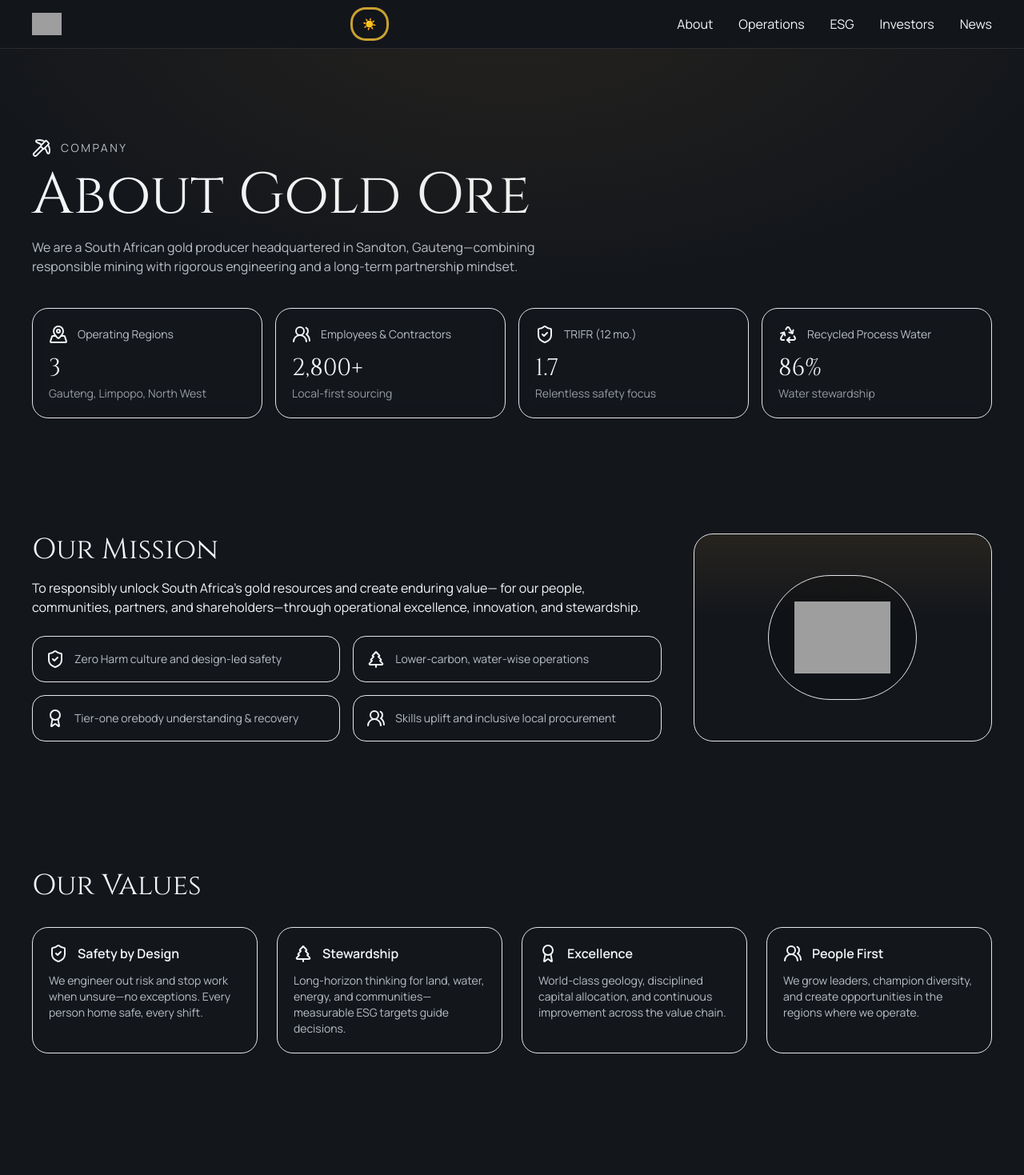
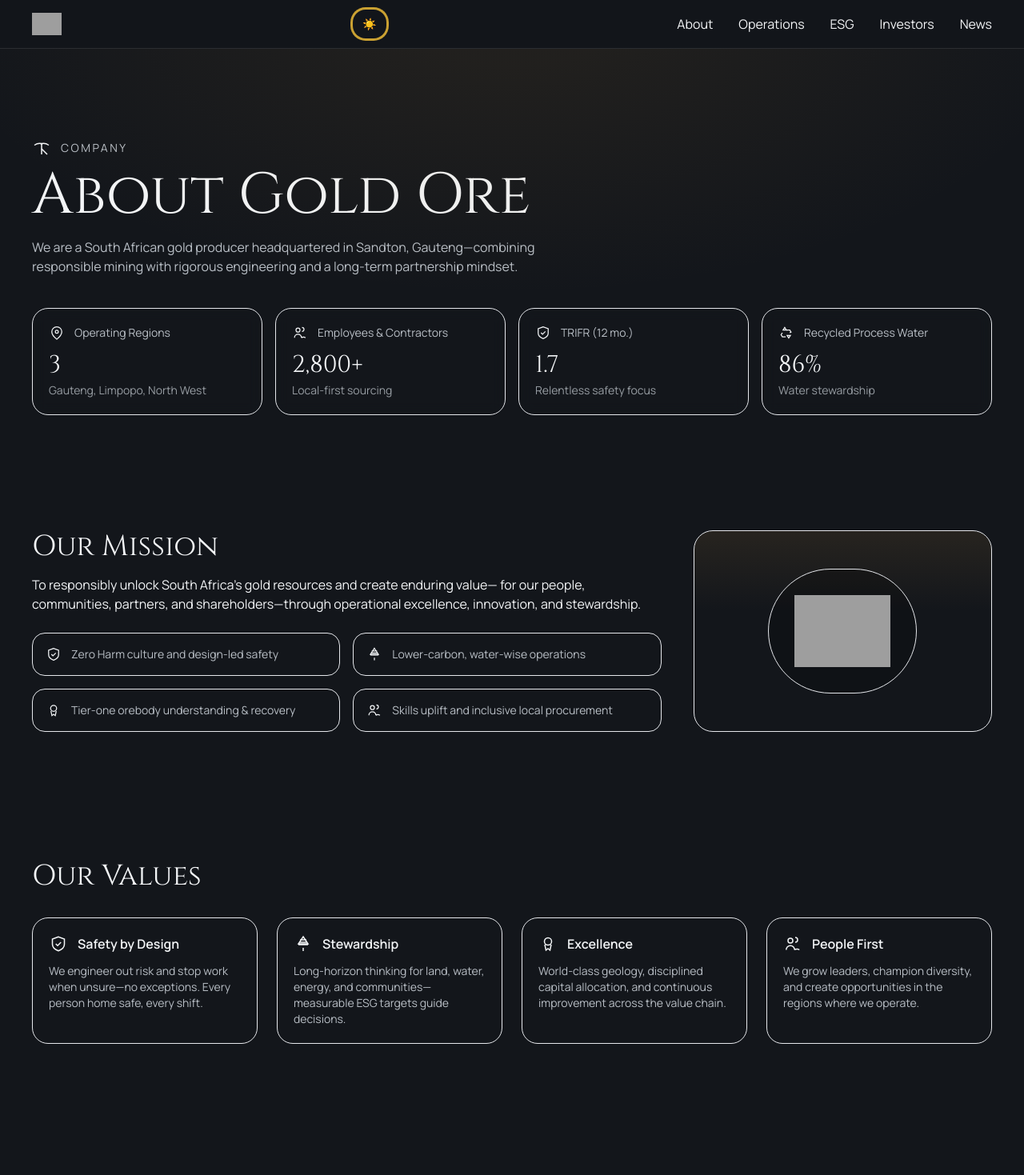
Before and after one commit to Capdavid777/gold-ore, a Next.js app: page /about in a window 1280 px wide. Shown: the top 1469 px of the page at 80% size. Built offline with nearby package versions, Linux system fonts and the light colour scheme; no server answers; grey boxes are pictures that could not be loaded.

Commit message:
Update page.tsx

```diff
--- a/src/app/about/page.tsx
+++ b/src/app/about/page.tsx
@@ -2,52 +2,97 @@
 import Image from "next/image";
 import { motion, useReducedMotion } from "framer-motion";
 import { Section } from "@/components/ui/Section";
-import {
-  MapPinned,
-  ShieldCheck,
-  TreePine,
-  Users2,
-  Award,
-  ArrowRight,
-  Pickaxe,
-  Recycle,
-} from "lucide-react";
 
+/** ──────────────────────────────────────────────────────────────────────────────
+ * Minimal inline icons (no external dependency)
+ * All icons inherit currentColor; size via className (e.g., h-6 w-6).
+ * ──────────────────────────────────────────────────────────────────────────── */
+const Icon = {
+  MapPin: (props: React.SVGProps<SVGSVGElement>) => (
+    <svg viewBox="0 0 24 24" fill="none" stroke="currentColor" {...props}>
+      <path strokeWidth="1.5" d="M19.5 10.5c0 5.25-7.5 11.25-7.5 11.25S4.5 15.75 4.5 10.5a7.5 7.5 0 1 1 15 0Z" />
+      <circle cx="12" cy="10.5" r="2.25" strokeWidth="1.5" />
+    </svg>
+  ),
+  ShieldCheck: (props: React.SVGProps<SVGSVGElement>) => (
+    <svg viewBox="0 0 24 24" fill="none" stroke="currentColor" {...props}>
+      <path strokeWidth="1.5" d="M12 3.25 4.5 6v6.5c0 4.5 3.5 6.75 7.5 8.25 4-1.5 7.5-3.75 7.5-8.25V6L12 3.25Z" />
+      <path strokeWidth="1.5" d="m8.75 12 2.25 2.25 4.25-4.25" />
+    </svg>
+  ),
+  Tree: (props: React.SVGProps<SVGSVGElement>) => (
+    <svg viewBox="0 0 24 24" fill="none" stroke="currentColor" {...props}>
+      <path strokeWidth="1.5" d="M12 21v-4M6 13h12M7 10h10M8 7h8M12 3l6 9H6l6-9Z" />
+    </svg>
+  ),
+  Users: (props: React.SVGProps<SVGSVGElement>) => (
+    <svg viewBox="0 0 24 24" fill="none" stroke="currentColor" {...props}>
+      <circle cx="9" cy="8" r="3" strokeWidth="1.5" />
+      <path strokeWidth="1.5" d="M15 10a3 3 0 1 0 0-6" />
+      <path strokeWidth="1.5" d="M3.75 19.5a5.25 5.25 0 0 1 10.5 0M14.25 19.5a5.25 5.25 0 0 1 6 0" />
+    </svg>
+  ),
+  Award: (props: React.SVGProps<SVGSVGElement>) => (
+    <svg viewBox="0 0 24 24" fill="none" stroke="currentColor" {...props}>
+      <circle cx="12" cy="9" r="4.5" strokeWidth="1.5" />
+      <path strokeWidth="1.5" d="m8 13 1.5 7L12 18l2.5 2 1.5-7" />
+    </svg>
+  ),
+  ArrowRight: (props: React.SVGProps<SVGSVGElement>) => (
+    <svg viewBox="0 0 24 24" fill="none" stroke="currentColor" {...props}>
+      <path strokeWidth="1.5" d="M4 12h14M13 6l6 6-6 6" />
+    </svg>
+  ),
+  Pickaxe: (props: React.SVGProps<SVGSVGElement>) => (
+    <svg viewBox="0 0 24 24" fill="none" stroke="currentColor" {...props}>
+      <path strokeWidth="1.5" d="M3 8.5C6.5 6 10 5.5 13.5 7M21 8.5C17.5 6 14 5.5 10.5 7M12 7v13" />
+      <path strokeWidth="1.5" d="m12 13 7 7" />
+    </svg>
+  ),
+  Recycle: (props: React.SVGProps<SVGSVGElement>) => (
+    <svg viewBox="0 0 24 24" fill="none" stroke="currentColor" {...props}>
+      <path strokeWidth="1.5" d="M7 8 9.5 4 12 8H7Z" />
+      <path strokeWidth="1.5" d="M12 8h5l2 3-2 1" />
+      <path strokeWidth="1.5" d="M6 12 4 15l2 3h5" />
+      <path strokeWidth="1.5" d="M18 16l-2.5 4L13 16h5Z" />
+    </svg>
+  ),
+};
+
+/** ──────────────────────────────────────────────────────────────────────────────
+ * Content data
+ * ──────────────────────────────────────────────────────────────────────────── */
 type Stat = { label: string; value: string; sublabel?: string; icon?: React.ReactNode };
 type Value = { title: string; body: string; icon: React.ReactNode };
 type Leader = { name: string; role: string; bio: string; initials: string };
 
 const STATS: Stat[] = [
-  { label: "Operating Regions", value: "3", sublabel: "Gauteng, Limpopo, North West", icon: <MapPinned aria-hidden /> },
-  { label: "Employees & Contractors", value: "2,800+", sublabel: "Local-first sourcing", icon: <Users2 aria-hidden /> },
-  { label: "TRIFR (12 mo.)", value: "1.7", sublabel: "Relentless safety focus", icon: <ShieldCheck aria-hidden /> },
-  { label: "Recycled Process Water", value: "86%", sublabel: "Water stewardship", icon: <Recycle aria-hidden /> },
+  { label: "Operating Regions", value: "3", sublabel: "Gauteng, Limpopo, North West", icon: <Icon.MapPin aria-hidden className="h-5 w-5" /> },
+  { label: "Employees & Contractors", value: "2,800+", sublabel: "Local-first sourcing", icon: <Icon.Users aria-hidden className="h-5 w-5" /> },
+  { label: "TRIFR (12 mo.)", value: "1.7", sublabel: "Relentless safety focus", icon: <Icon.ShieldCheck aria-hidden className="h-5 w-5" /> },
+  { label: "Recycled Process Water", value: "86%", sublabel: "Water stewardship", icon: <Icon.Recycle aria-hidden className="h-5 w-5" /> },
 ];
 
 const VALUES: Value[] = [
   {
     title: "Safety by Design",
-    body:
-      "We engineer out risk and stop work when unsure—no exceptions. Every person home safe, every shift.",
-    icon: <ShieldCheck aria-hidden className="h-6 w-6" />,
+    body: "We engineer out risk and stop work when unsure—no exceptions. Every person home safe, every shift.",
+    icon: <Icon.ShieldCheck aria-hidden className="h-6 w-6" />,
   },
   {
     title: "Stewardship",
-    body:
-      "Long-horizon thinking for land, water, energy, and communities—measurable ESG targets guide decisions.",
-    icon: <TreePine aria-hidden className="h-6 w-6" />,
+    body: "Long-horizon thinking for land, water, energy, and communities—measurable ESG targets guide decisions.",
+    icon: <Icon.Tree aria-hidden className="h-6 w-6" />,
   },
   {
     title: "Excellence",
-    body:
-      "World-class geology, disciplined capital allocation, and continuous improvement across the value chain.",
-    icon: <Award aria-hidden className="h-6 w-6" />,
+    body: "World-class geology, disciplined capital allocation, and continuous improvement across the value chain.",
+    icon: <Icon.Award aria-hidden className="h-6 w-6" />,
   },
   {
     title: "People First",
-    body:
-      "We grow leaders, champion diversity, and create opportunities in the regions where we operate.",
-    icon: <Users2 aria-hidden className="h-6 w-6" />,
+    body: "We grow leaders, champion diversity, and create opportunities in the regions where we operate.",
+    icon: <Icon.Users aria-hidden className="h-6 w-6" />,
   },
 ];
 
@@ -55,29 +100,25 @@ const LEADERSHIP: Leader[] = [
   {
     name: "Nomsa Khumalo",
     role: "Chief Executive Officer",
-    bio:
-      "25 years across underground and open-pit operations. Led multi-shaft optimisation programmes and technology modernisation.",
+    bio: "25 years across underground and open-pit operations. Led multi-shaft optimisation programmes and technology modernisation.",
     initials: "NK",
   },
   {
     name: "Daniel van Rensburg",
     role: "Chief Operating Officer",
-    bio:
-      "Mining engineer with focus on safety automation, throughput, and cost discipline across processing plants.",
+    bio: "Mining engineer with focus on safety automation, throughput, and cost discipline across processing plants.",
     initials: "DvR",
   },
   {
     name: "Anita Mokoena",
     role: "Chief Financial Officer",
-    bio:
-      "Chartered Accountant (SA). Deep experience in project finance, treasury, and investor relations.",
+    bio: "Chartered Accountant (SA). Deep experience in project finance, treasury, and investor relations.",
     initials: "AM",
   },
   {
     name: "Liam Pillay",
     role: "VP Sustainability",
-    bio:
-      "Environmental scientist driving decarbonisation, water strategy, and community partnerships.",
+    bio: "Environmental scientist driving decarbonisation, water strategy, and community partnerships.",
     initials: "LP",
   },
 ];
@@ -97,7 +138,6 @@ export default function About() {
     <main id="main" className="relative">
       {/* Hero */}
       <section aria-labelledby="about-hero" className="relative overflow-hidden">
-        {/* subtle gold gradient/texture wash */}
         <div
           aria-hidden
           className="pointer-events-none absolute inset-0 bg-[radial-gradient(1200px_600px_at_50%_-10%,#a17838_12%,transparent_60%)] opacity-10"
@@ -110,7 +150,7 @@ export default function About() {
             transition={{ duration: 0.6, ease: "easeOut" }}
           >
             <div className="flex items-center gap-3">
-              <Pickaxe aria-hidden className="h-6 w-6 text-accent-gold" />
+              <Icon.Pickaxe aria-hidden className="h-6 w-6 text-accent-gold" />
               <p className="text-sm uppercase tracking-[0.18em] text-text-muted">Company</p>
             </div>
             <h1 id="about-hero" className="font-display text-4xl md:text-6xl lg:text-7xl mt-3">
@@ -138,9 +178,7 @@ export default function About() {
                   <span className="text-sm text-text-muted">{s.label}</span>
                 </div>
                 <div className="mt-3 font-display text-3xl">{s.value}</div>
-                {s.sublabel && (
-                  <div className="mt-1 text-sm text-text-muted/80">{s.sublabel}</div>
-                )}
+                {s.sublabel && <div className="mt-1 text-sm text-text-muted/80">{s.sublabel}</div>}
               </motion.div>
             ))}
           </div>
@@ -159,10 +197,10 @@ export default function About() {
             </p>
             <ul className="mt-6 grid gap-4 sm:grid-cols-2">
               {[
-                { icon: <ShieldCheck aria-hidden />, text: "Zero Harm culture and design-led safety" },
-                { icon: <TreePine aria-hidden />, text: "Lower-carbon, water-wise operations" },
-                { icon: <Award aria-hidden />, text: "Tier-one orebody understanding & recovery" },
-                { icon: <Users2 aria-hidden />, text: "Skills uplift and inclusive local procurement" },
+                { icon: <Icon.ShieldCheck aria-hidden className="h-5 w-5" />, text: "Zero Harm culture and design-led safety" },
+                { icon: <Icon.Tree aria-hidden className="h-5 w-5" />, text: "Lower-carbon, water-wise operations" },
+                { icon: <Icon.Award aria-hidden className="h-5 w-5" />, text: "Tier-one orebody understanding & recovery" },
+                { icon: <Icon.Users aria-hidden className="h-5 w-5" />, text: "Skills uplift and inclusive local procurement" },
               ].map((item, i) => (
                 <li key={i} className="flex items-center gap-3 rounded-xl border border-surface-3/50 p-4">
                   <span className="text-accent-gold">{item.icon}</span>
@@ -172,7 +210,6 @@ export default function About() {
             </ul>
           </div>
           <div className="relative h-56 w-full overflow-hidden rounded-3xl border border-surface-3/50 md:h-full">
-            {/* Logo on textured panel (uses /public if available) */}
             <div className="absolute inset-0 bg-[linear-gradient(180deg,rgba(161,120,56,.14),transparent_40%)]" />
             <div className="absolute inset-0 flex items-center justify-center">
               <div className="rounded-full border border-accent-gold/20 bg-black/20 p-8">
@@ -222,7 +259,7 @@ export default function About() {
             href="/investors"
             className="group inline-flex items-center gap-2 rounded-full border border-surface-3/60 px-4 py-2 text-sm text-text-secondary transition hover:border-accent-gold/60"
           >
-            Investor Overview <ArrowRight className="h-4 w-4 transition group-hover:translate-x-0.5" />
+            Investor Overview <Icon.ArrowRight className="h-4 w-4 transition group-hover:translate-x-0.5" />
           </a>
         </div>
         <ul className="mt-8 grid gap-6 sm:grid-cols-2 lg:grid-cols-4">
@@ -231,7 +268,6 @@ export default function About() {
               key={p.name}
               className="rounded-2xl border border-surface-3/50 bg-surface-2/40 p-5"
             >
-              {/* Accessible avatar with initials so we don't rely on external images */}
               <div className="flex items-center gap-4">
                 <div
                   aria-hidden
@@ -255,11 +291,7 @@ export default function About() {
         <h2 className="font-display text-2xl md:text-4xl">Milestones</h2>
         <ol className="relative mt-8 space-y-8 before:absolute before:left-4 before:top-0 before:h-full before:w-px before:bg-surface-3/60 md:before:left-1/2">
           {MILESTONES.map((m, idx) => (
-            <li
-              key={m.year}
-              className="relative md:grid md:grid-cols-2 md:gap-8"
-            >
-              {/* Dot */}
+            <li key={m.year} className="relative md:grid md:grid-cols-2 md:gap-8">
               <span
                 aria-hidden
                 className="absolute left-4 top-2 inline-block h-2 w-2 -translate-x-1/2 rounded-full bg-accent-gold md:left-1/2"
@@ -283,25 +315,25 @@ export default function About() {
             <h2 className="font-display text-2xl md:text-3xl">Our 2030 Commitments</h2>
             <ul className="mt-4 grid gap-3 sm:grid-cols-2">
               <li className="flex items-start gap-3">
-                <TreePine className="mt-0.5 h-5 w-5 text-accent-gold" />
+                <Icon.Tree className="mt-0.5 h-5 w-5 text-accent-gold" />
                 <span className="text-sm text-text-secondary">
                   30% reduction in operational emissions intensity (baseline 2022).
                 </span>
               </li>
               <li className="flex items-start gap-3">
-                <Recycle className="mt-0.5 h-5 w-5 text-accent-gold" />
+                <Icon.Recycle className="mt-0.5 h-5 w-5 text-accent-gold" />
                 <span className="text-sm text-text-secondary">
                   ≥90% recycled process water at all sites, supported by closed-loop circuits.
                 </span>
               </li>
               <li className="flex items-start gap-3">
-                <ShieldCheck className="mt-0.5 h-5 w-5 text-accent-gold" />
+                <Icon.ShieldCheck className="mt-0.5 h-5 w-5 text-accent-gold" />
                 <span className="text-sm text-text-secondary">
                   TRIFR ≤ 1.0 with design-led safety and autonomous-ready operations.
                 </span>
               </li>
               <li className="flex items-start gap-3">
-                <Users2 className="mt-0.5 h-5 w-5 text-accent-gold" />
+                <Icon.Users className="mt-0.5 h-5 w-5 text-accent-gold" />
                 <span className="text-sm text-text-secondary">
                   60% local procurement and continued investment in community skills.
                 </span>
@@ -312,7 +344,7 @@ export default function About() {
             href="/esg"
             className="group inline-flex items-center justify-center gap-2 rounded-2xl border border-accent-gold/40 px-5 py-3 text-sm font-medium text-accent-gold"
           >
-            Explore ESG <ArrowRight className="h-4 w-4 transition group-hover:translate-x-0.5" />
+            Explore ESG <Icon.ArrowRight className="h-4 w-4 transition group-hover:translate-x-0.5" />
           </a>
         </div>
       </Section>
```
